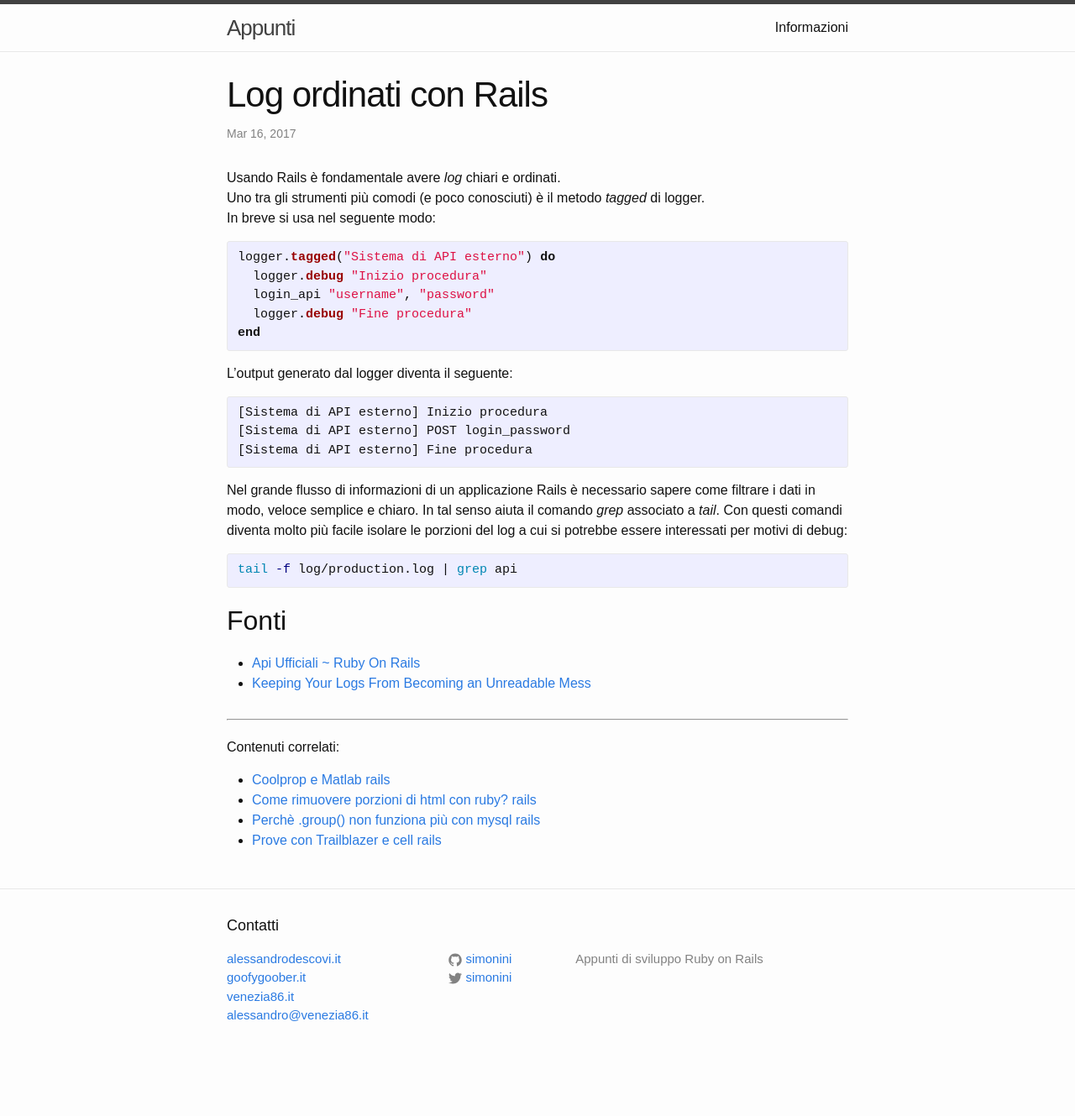
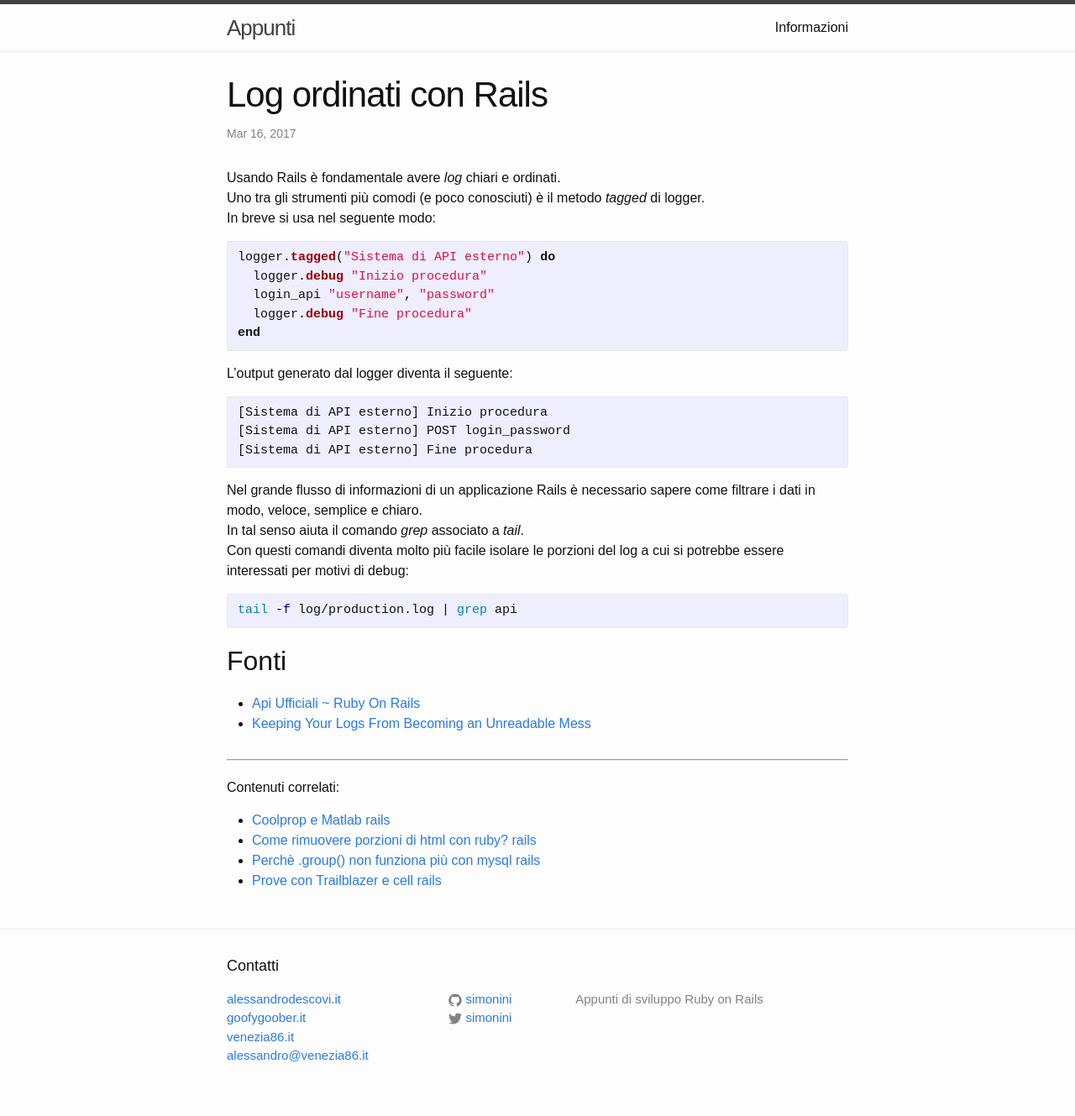
Before and after one commit to descovi/simonini.github.io, a Jekyll site: the page built from _posts/2017-03-16-logger-tag.md, in a window 1280 px wide. Shown: the whole page at 84% size. Built offline with Jekyll 4.4.1, drawn with Linux system fonts in a browser that asks for light colours; before the commit the page ends 1281 px from its top, so only the background shows below that.

Commit message:
Aggiunto una virgola e dei ritorni a capo.

```diff
--- a/_posts/2017-03-16-logger-tag.md
+++ b/_posts/2017-03-16-logger-tag.md
@@ -25,8 +25,9 @@ L'output generato dal logger diventa il seguente:
 [Sistema di API esterno] Fine procedura
 {% endhighlight %}
 
-Nel grande flusso di informazioni di un applicazione Rails è necessario sapere come filtrare i dati in modo, veloce semplice e chiaro.
-In tal senso aiuta il comando _grep_ associato a _tail_. Con questi comandi diventa molto più facile isolare le porzioni del log a cui si potrebbe essere interessati per motivi di debug:
+Nel grande flusso di informazioni di un applicazione Rails è necessario sapere come filtrare i dati in modo, veloce, semplice e chiaro.
+In tal senso aiuta il comando _grep_ associato a _tail_.
+Con questi comandi diventa molto più facile isolare le porzioni del log a cui si potrebbe essere interessati per motivi di debug:
 
 {% highlight bash %}
 tail -f log/production.log | grep api
```
